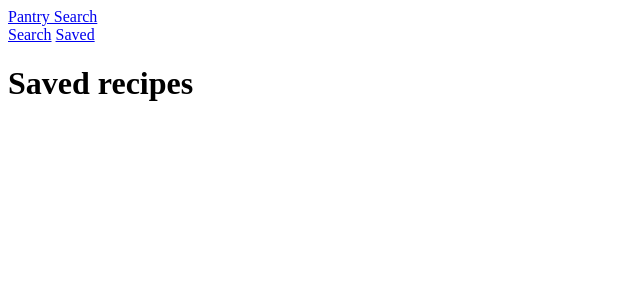
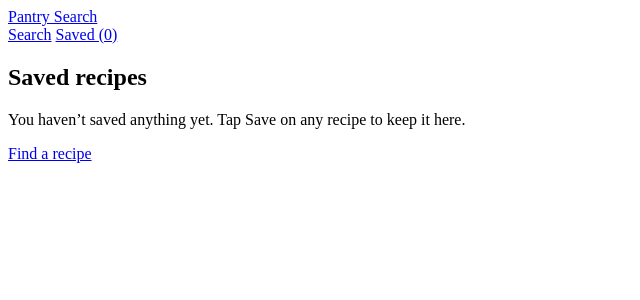
Before and after one commit to tashnuba88-collab/recipe-finder, a React (Vite) app: page /favorites in a window 1280 px wide. Shown: the top 300 px of the page, without its empty margins (0-640 px from the left). Built offline with nearby package versions, Linux system fonts and the light colour scheme.

Commit message:
Add saved recipes page and nav count

```diff
--- a/src/components/Layout.jsx
+++ b/src/components/Layout.jsx
@@ -1,12 +1,15 @@
 import { NavLink, Outlet, Link } from "react-router-dom";
+import { useFavorites } from "../context/FavoritesContext.jsx";
 
 export default function Layout() {
+  const { favorites } = useFavorites();
+
   return (
     <>
       <header>
         <Link to="/">Pantry Search</Link>
         <nav>
-          <NavLink to="/" end>Search</NavLink> <NavLink to="/favorites">Saved</NavLink>
+          <NavLink to="/" end>Search</NavLink> <NavLink to="/favorites">Saved ({favorites.length})</NavLink>
         </nav>
       </header>
       <main>
--- a/src/pages/Favorites.jsx
+++ b/src/pages/Favorites.jsx
@@ -1 +1,22 @@
-export default function Favorites() { return <h1>Saved recipes</h1>; }
+import { Link } from "react-router-dom";
+import RecipeGrid from "../components/RecipeGrid.jsx";
+import { Empty } from "../components/Status.jsx";
+import { useFavorites } from "../context/FavoritesContext.jsx";
+
+export default function Favorites() {
+  const { favorites } = useFavorites();
+
+  return (
+    <section className="page">
+      <h1>Saved recipes</h1>
+      {favorites.length ? (
+        <RecipeGrid meals={favorites} />
+      ) : (
+        <>
+          <Empty>You haven’t saved anything yet. Tap Save on any recipe to keep it here.</Empty>
+          <Link to="/">Find a recipe</Link>
+        </>
+      )}
+    </section>
+  );
+}
```
